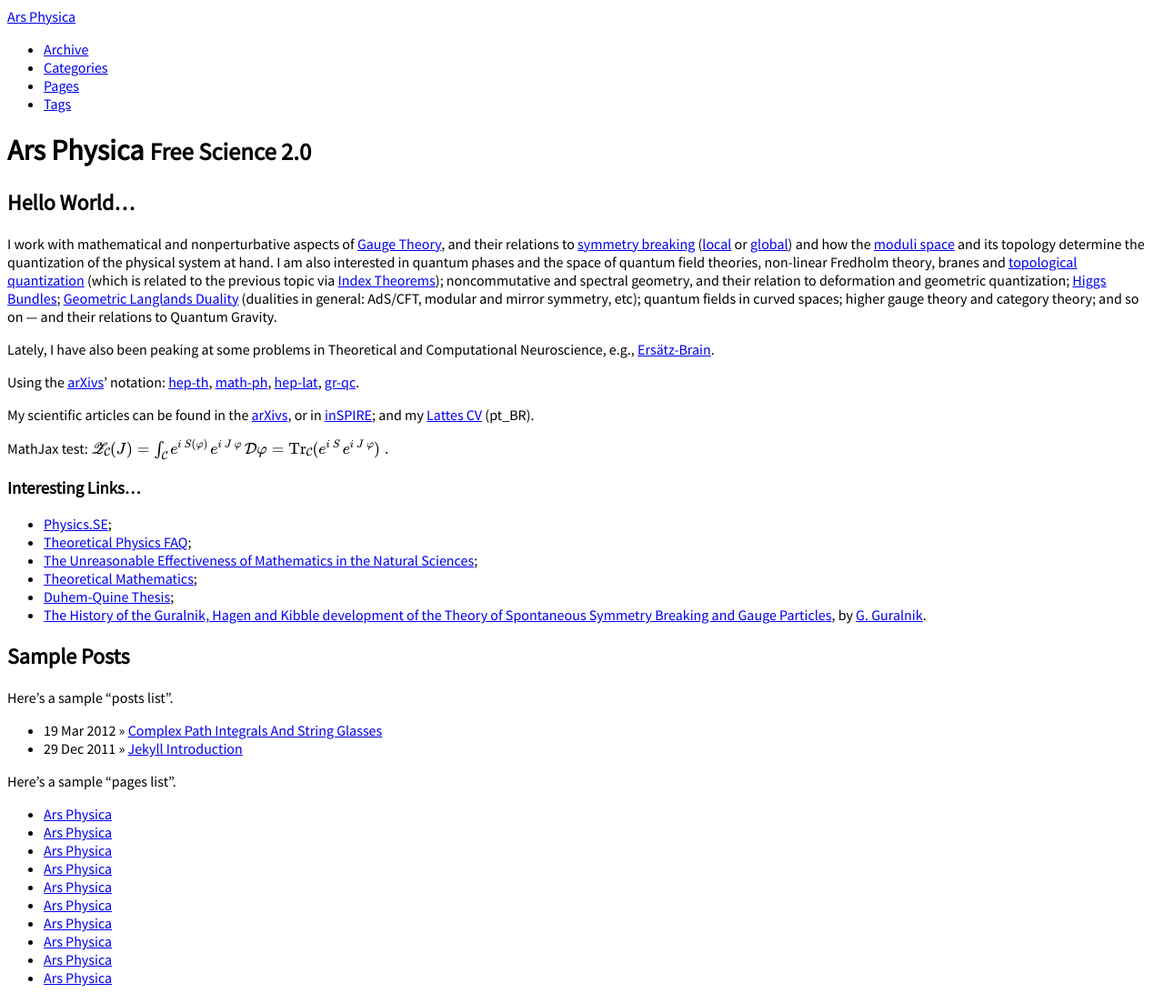
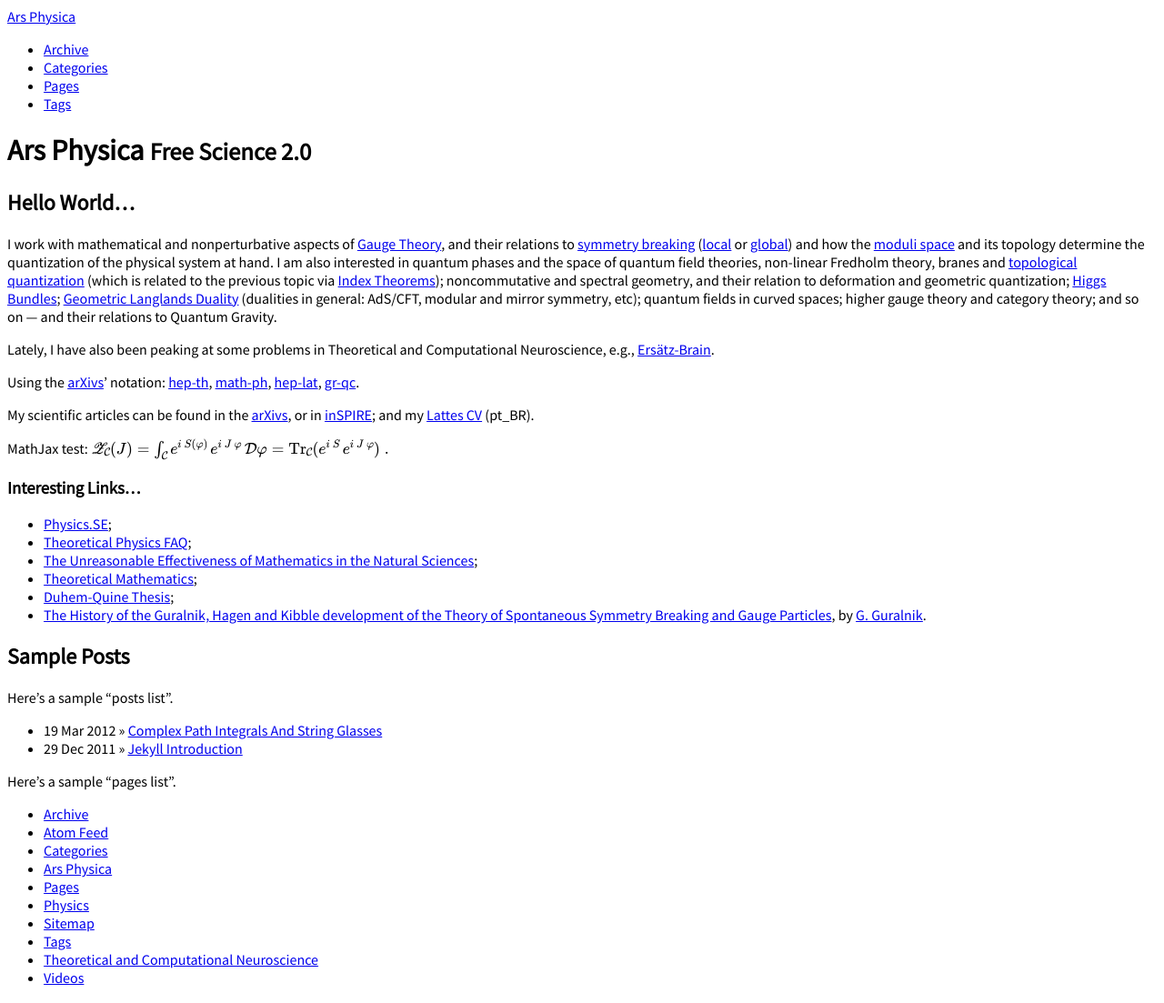
Before and after one commit to danieldf/danieldf.github.com, a Jekyll site: the page built from index.md, in a window 1280 px wide. Shown: the top 1103 px of the page at 91% size. Built offline with Jekyll 4.4.1, drawn with Linux system fonts in a browser that asks for light colours; nearby versions of some CDN libraries; formulas are drawn with MathJax 3; comment, search, counter and statistics services are not loaded.

```diff
--- a/index.md
+++ b/index.md
@@ -62,12 +62,10 @@ Here's a sample "posts list".
 
 Here's a sample "pages list".
 
-<ul class="pages">
-  {% for post in site.pages %}
-    <li><a href="{{ BASE_PATH }}{{ page.url }}">{{ page.title }}</a></li>
-  {% endfor %}
+<ul>
+  {% assign pages_list = site.pages %}
+  {% include JB/pages_list %}
 </ul>
-
 
 <!--
   ## To-Do
```
